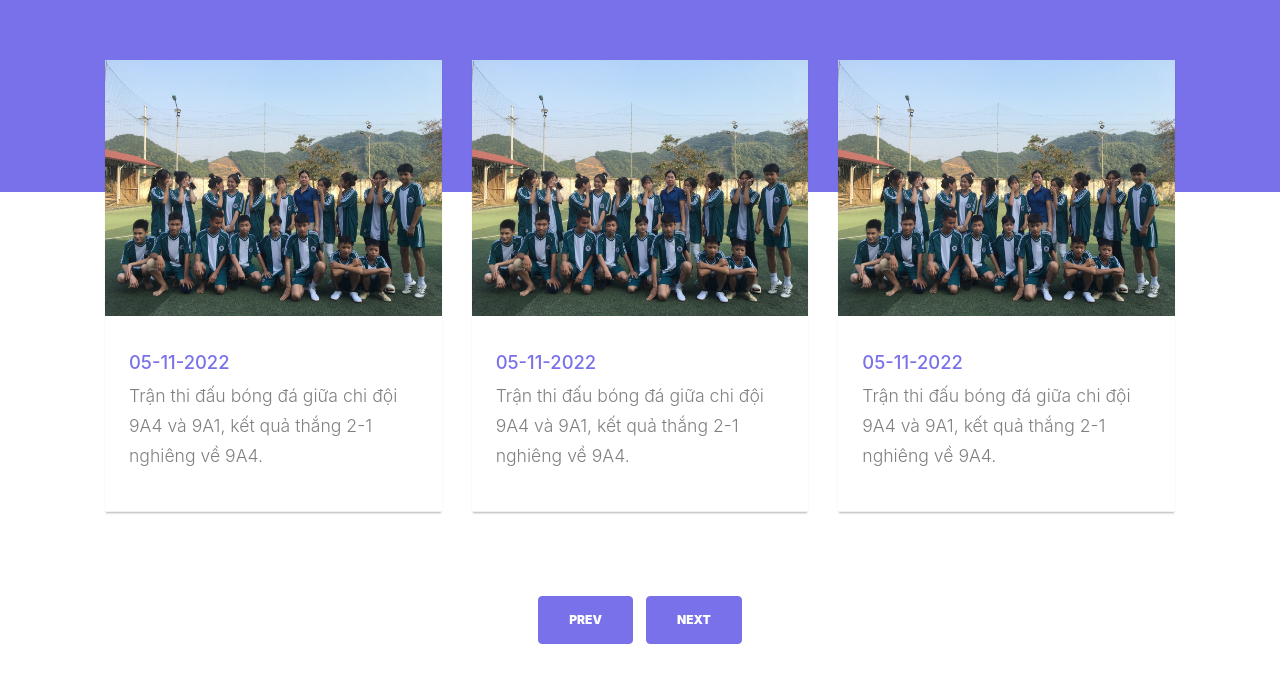
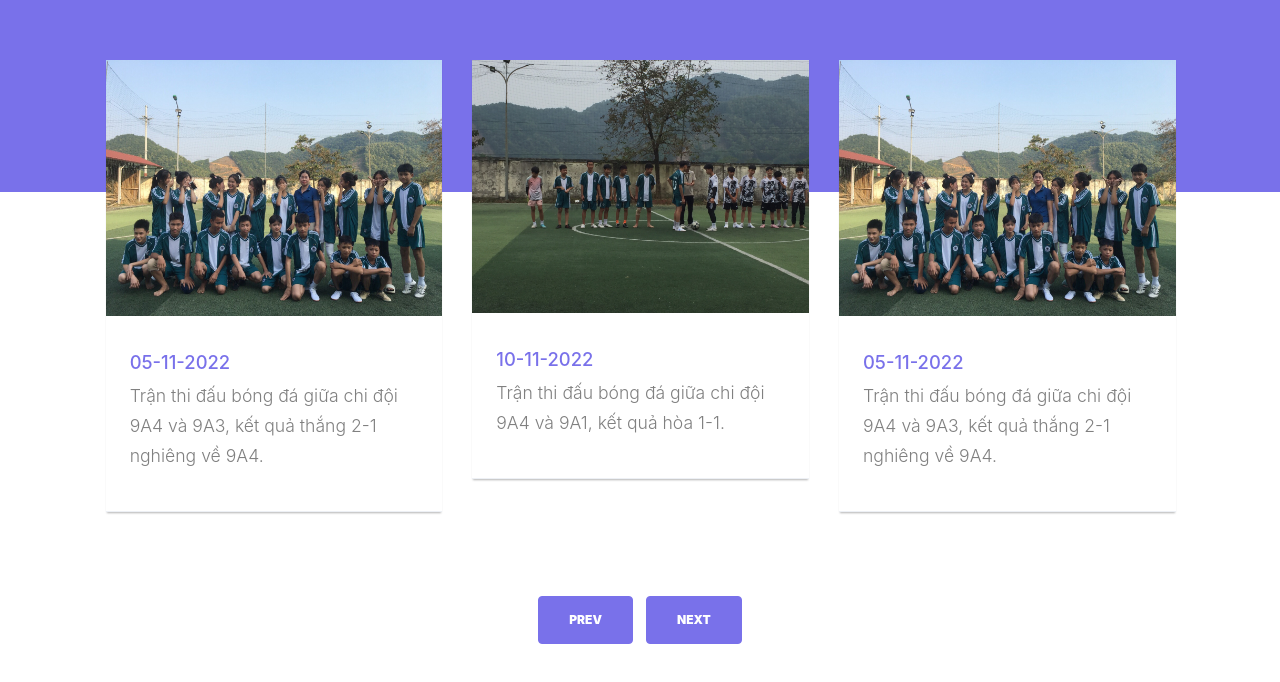
Before and after one commit to QuangHuwngg/9A4, a plain HTML site: page index.html in a window 1280 px wide. Shown: the part 1121-1803 px from the top of the page. Drawn offline with Linux system fonts and the light colour scheme; a script that the page names is missing; files whose address does not match are found by name; a web font is replaced by a local one.

Commit message:
Update index.html

```diff
--- a/index.html
+++ b/index.html
@@ -114,13 +114,27 @@
           <div class="owl-carousel col-12 nonloop-block-14">
 
 <!--------------------------- NEWS -------------------------->
+
+            <div class="course bg-white h-100 align-self-stretch">
+              <figure class="m-0">
+                <a href=""><img src="img-news/A4-A1.jpg" alt="Image" class="img-fluid"></a>
+              </figure>
+              <div class="course-inner-text py-4 px-4">
+                <h3><a href="">10-11-2022</a></h3>
+                <p>Trận thi đấu bóng đá giữa chi đội 9A4 và 9A1, kết quả hòa 1-1.
+                </p>
+              </div>
+              <div class="d-flex border-top stats">
+              </div>
+            </div>
+
             <div class="course bg-white h-100 align-self-stretch">
               <figure class="m-0">
                 <a href=""><img src="images/football.jpg" alt="Image" class="img-fluid"></a>
               </figure>
               <div class="course-inner-text py-4 px-4">
                 <h3><a href="">05-11-2022</a></h3>
-                <p>Trận thi đấu bóng đá giữa chi đội 9A4 và 9A1, kết quả thắng 2-1 nghiêng về 9A4.
+                <p>Trận thi đấu bóng đá giữa chi đội 9A4 và 9A3, kết quả thắng 2-1 nghiêng về 9A4.
                 </p>
               </div>
               <div class="d-flex border-top stats">
```
